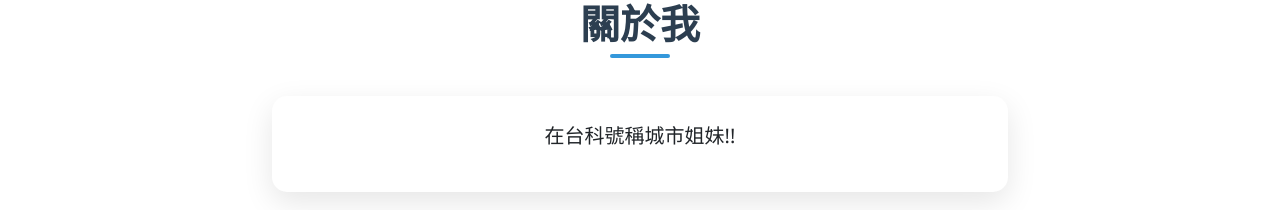
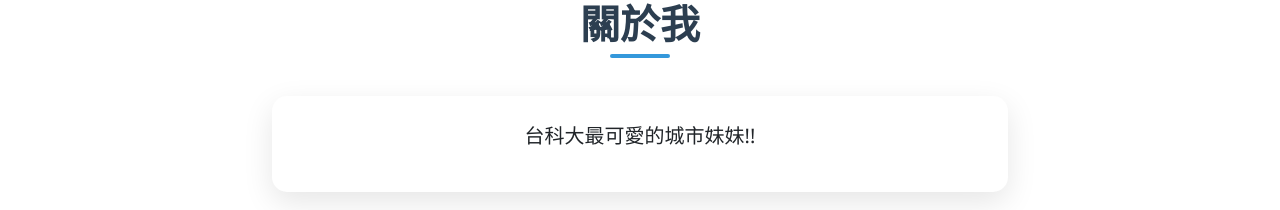
Before and after one commit to yuankitty/yuankitty.github.io, a plain HTML site: page index.html in a window 1280 px wide. Shown: the part 880-1090 px from the top of the page. Drawn offline with nearby package versions, Linux system fonts and the light colour scheme.

Commit message:
Update index.html

```diff
--- a/index.html
+++ b/index.html
@@ -161,7 +161,7 @@
             expertise: "購物",
             education: "台灣科技大學管研EMBA",
             email: "ykitty047@gmail.com",
-            about: "在台科號稱城市姐妹!!",
+            about: "台科大最可愛的城市妹妹!!",
             contactEmail: "ykitty047@gmail.com",
             phone: "886-920973580",
             location: "台北市內湖區"
```
